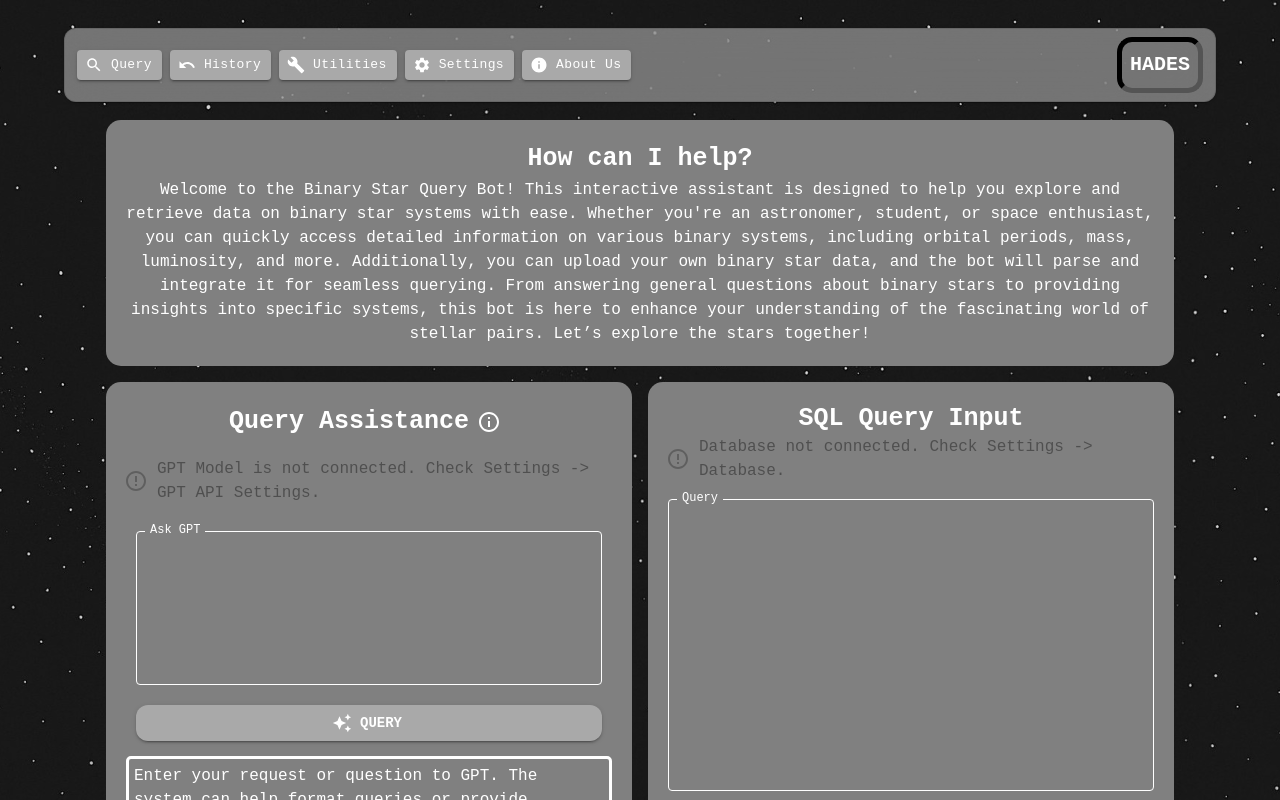
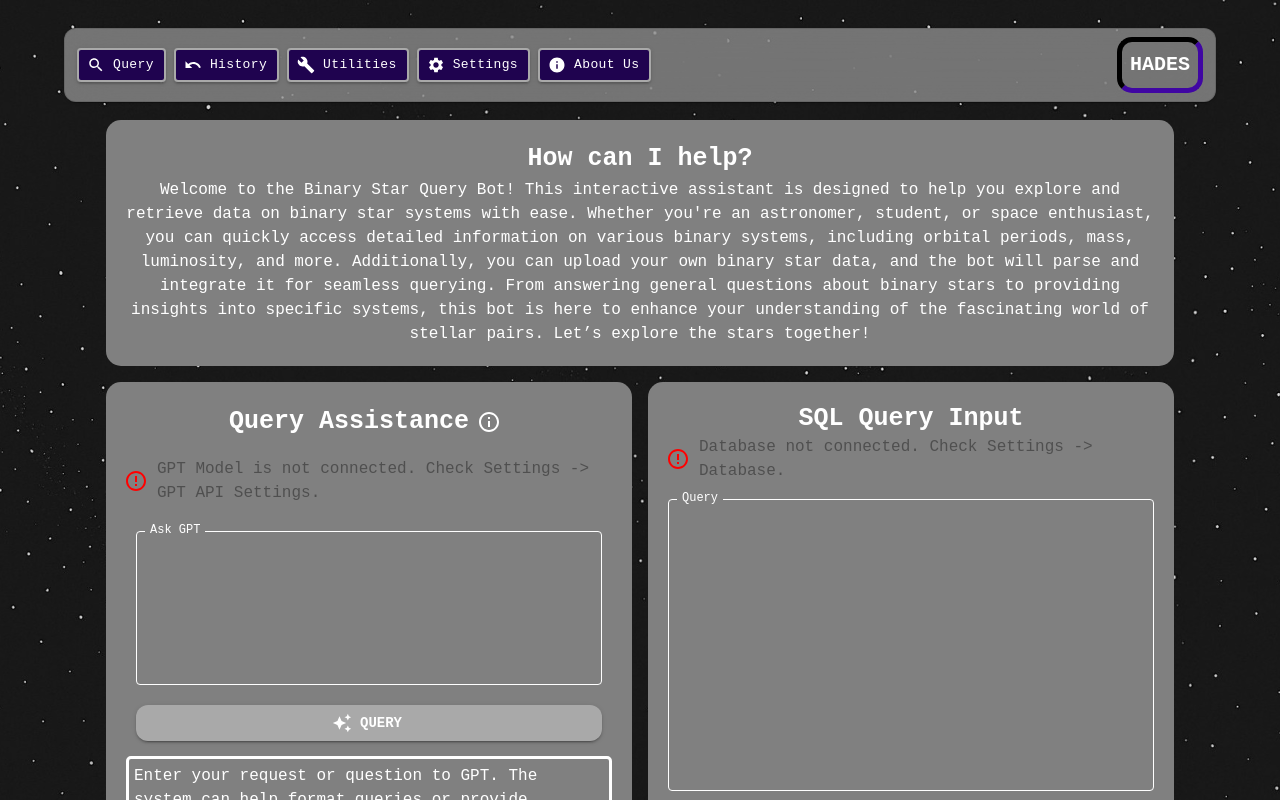
Before and after one commit to Anorris98/Hebse-Database, a React (Vite) app in the folder senior-design/: page / in a window 1280 px wide. Shown: the top 800 px of the page. Built offline with nearby package versions, Linux system fonts and the light colour scheme.

Commit message:
Added some color to nav bar, logo, and some buttons

```diff
--- a/senior-design/src/components/NavigationBar/nav-bar.tsx
+++ b/senior-design/src/components/NavigationBar/nav-bar.tsx
@@ -23,7 +23,11 @@ const StyledToolbar = styled(Toolbar)(({theme}) => ({
 
 const StyledButton = styled(Button)(() => ({
     marginRight: '8px',
-    backgroundColor: 'darkgray',
+    backgroundColor: "#1f034f",
+    opacity: '100%',
+    backdropFilter: 'blur(24px)',
+    border: '2px solid',
+    borderColor: 'darkgray',
     textTransform: 'none',
     maxHeight: '120%',
     fontFamily: 'monospace'
@@ -72,7 +76,7 @@ export const NavBar = () => {
                     </Box>
                     <Box component='section' sx={{
                         p: 1,
-                        border: '5px inset black',
+                        border: '5px inset #1f034f',
                         fontSize: '20px',
                         fontFamily: 'monospace',
                         fontWeight: 'bold',
--- a/senior-design/src/components/Query/NLPInteraction/nlp-interactions.tsx
+++ b/senior-design/src/components/Query/NLPInteraction/nlp-interactions.tsx
@@ -132,13 +132,13 @@ const NlpInteractions = () => {
           control={
             <Checkbox
               checked={gptConnected}
-              icon={<ErrorOutline />}
+              icon={<ErrorOutline style={{color: "red"}}/>}
               checkedIcon={<CheckSharp />}
               disabled
               sx={{
                 color: "white",
                 "&.Mui-checked": {
-                  color: "white",
+                  color: "#0b9e26",
                 },
               }}
             />
--- a/senior-design/src/components/Query/QueryInput/query-input.tsx
+++ b/senior-design/src/components/Query/QueryInput/query-input.tsx
@@ -150,13 +150,13 @@ export const QueryInput = ({
                     control={
                         <Checkbox
                             checked={databaseConnected}
-                            icon={<ErrorOutline />}
+                            icon={<ErrorOutline style={{color: "red"}}/>}
                             checkedIcon={<CheckSharp />}
                             disabled
                             sx={{
                                 color: "white",
                                 "&.Mui-checked": {
-                                    color: "white",
+                                    color: "#0b9e26",
                                 },
                             }}
                         />
@@ -240,7 +240,7 @@ export const QueryInput = ({
                 <Button
                     variant="contained"
                     sx={{
-                        backgroundColor: "darkgray",
+                        backgroundColor: "#0b9e26",
                         fontFamily: "monospace",
                         fontWeight: "bold",
                         color: "white",
--- a/senior-design/src/components/SavedQueriesComponent/saved-queries-component.tsx
+++ b/senior-design/src/components/SavedQueriesComponent/saved-queries-component.tsx
@@ -60,7 +60,7 @@ export const SavedQueriesComponent = ({savedQueries, setSavedQueries, setInputVa
                     }} key={index}>
                         <IconButton sx={{height: "10px", width: "30px", textAlign: "center"}}
                                     onClick={() => deleteQuery(item)}><Clear
-                            sx={{color: 'white', backgroundColor: "transparent"}}/></IconButton>
+                            sx={{color: 'red', backgroundColor: "transparent"}}/></IconButton>
                         <IconButton sx={{marginLeft: "10px", height: "10px", width: "30px", textAlign: "center"}}
                                     onClick={() => setInputValue(item)}><ContentCopyOutlined
                             sx={{color: 'white', backgroundColor: "transparent"}}/></IconButton>
--- a/senior-design/src/components/Settings/DatabaseSetup/database-setup.tsx
+++ b/senior-design/src/components/Settings/DatabaseSetup/database-setup.tsx
@@ -526,7 +526,7 @@ const DatabaseSetup = () => {
           <Button
             variant="contained"
             sx={{
-              backgroundColor: "darkgray",
+              backgroundColor: "#0b9e26",
               fontFamily: "monospace",
               fontWeight: "bold",
               color: "white",
--- a/senior-design/src/components/Settings/GPTSetup/gpt-setup.tsx
+++ b/senior-design/src/components/Settings/GPTSetup/gpt-setup.tsx
@@ -114,7 +114,7 @@ return (
                 <Button
                     variant="contained"
                     sx={{
-                        backgroundColor: "darkgray",
+                        backgroundColor: "#0b9e26",
                         fontFamily: "monospace",
                         fontWeight: "bold",
                         color: "white",
```
